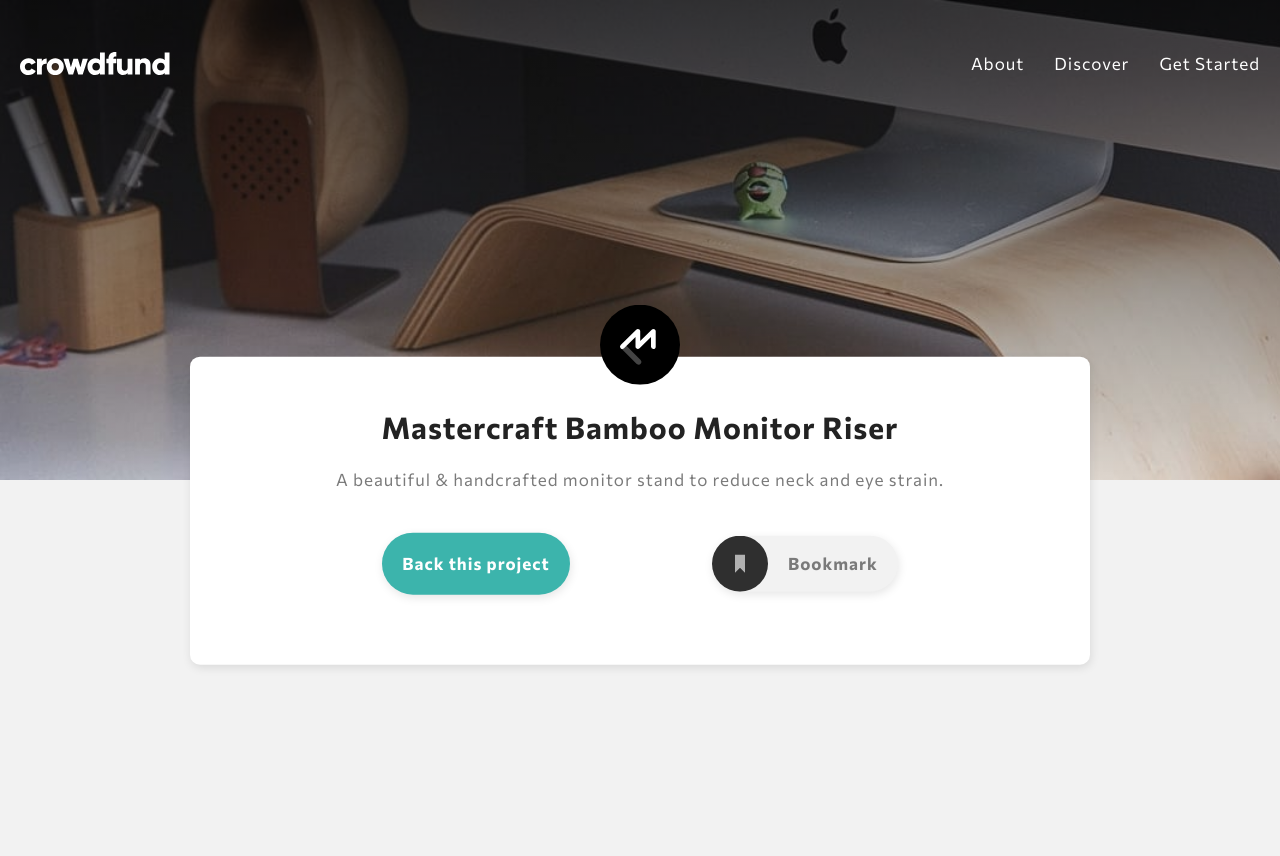
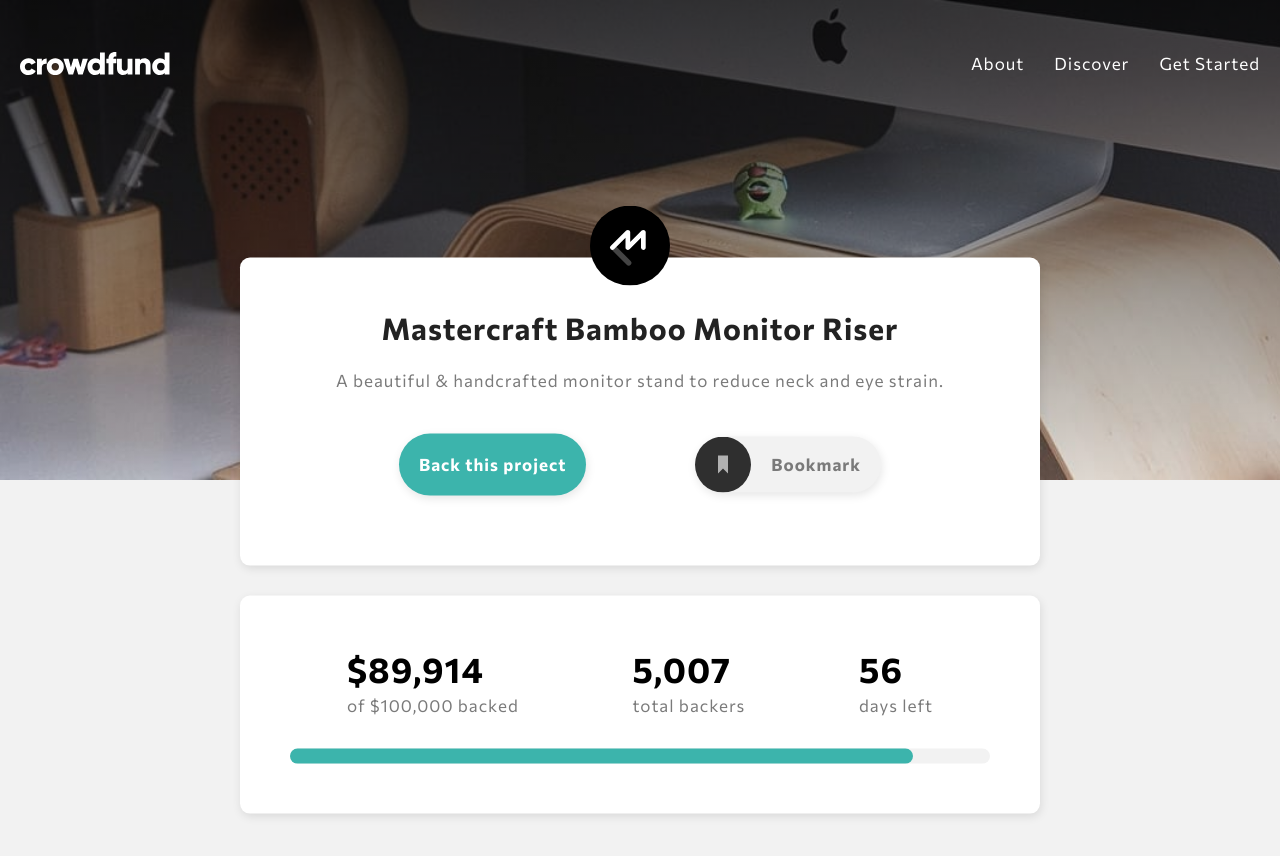
Before and after one commit to freetart/FEM-crowdfunding-product-page, a React (Create React App) app: page / in a window 1280 px wide. Shown: the top 856 px of the page. Before the commit the page ends 800 px from the top, so only its background shows below. Built offline with nearby package versions, Linux system fonts and the light colour scheme.

Commit message:
created stats card

```diff
--- a/src/App.js
+++ b/src/App.js
@@ -1,15 +1,25 @@
+import styled from "styled-components";
 import Globals from "./abstracts/Globals";
 import Header from "./components/Header";
 import CtaCard from "./components/CtaCard";
+import StatsCard from "./components/StatsCard";
+
+const Main = styled.main`
+  transform: translateY(-40%);
+  display: flex;
+  flex-direction: column;
+  gap: 3rem;
+`;
 
 const App = () => {
   return (
     <>
       <Globals />
       <Header />
-      <main>
+      <Main>
         <CtaCard />
-      </main>
+        <StatsCard />
+      </Main>
     </>
   );
 };
--- a/src/components/CtaCard.js
+++ b/src/components/CtaCard.js
@@ -40,7 +40,7 @@ const Container = styled.div`
 
 const CtaCard = () => {
   return (
-    <Card style={{ transform: "translateY(-40%)" }}>
+    <Card>
       <Container>
         <img src={logo} alt="mastercraft logo" className="cta-logo" />
         <h1 className="cta-heading">Mastercraft Bamboo Monitor Riser</h1>
@@ -50,7 +50,7 @@ const CtaCard = () => {
         <div className="cta-btns">
           <Button primary>Back this project</Button>
           <Button bookmark>
-            <img src={bookmarkIcon} alt="" className="btn-icon" />
+            <img src={bookmarkIcon} alt="bookmark icon" className="btn-icon" />
             <span className="bookmark-text">Bookmark</span>
           </Button>
         </div>
--- /dev/null
+++ b/src/components/StatsCard.js
@@ -0,0 +1,65 @@
+import styled from "styled-components";
+import Card from "./styledElements/Card";
+import { headingStyles, textStyles } from "../abstracts/Mixins";
+
+const Container = styled.div`
+  .stats {
+    display: flex;
+    align-items: center;
+    justify-content: space-around;
+    margin-bottom: 3rem;
+  }
+
+  .stat-number {
+    ${headingStyles}
+    font-size: var(--lg);
+  }
+
+  .stat-desc {
+    ${textStyles}
+    font-size: var(--xxs);
+    color: var(--darkGray);
+  }
+
+  .range-container {
+    width: 100%;
+    background-color: var(--lightGray);
+    border-radius: var(--mainRadius);
+    height: 1.5rem;
+  }
+
+  .range {
+    width: 89%;
+    background-color: var(--moderateCyan);
+    height: 1.5rem;
+    border-radius: var(--mainRadius);
+  }
+`;
+
+const StatsCard = () => {
+  return (
+    <Card>
+      <Container>
+        <div className="stats">
+          <div className="stat">
+            <h3 className="stat-number">$89,914</h3>
+            <p className="stat-desc">of $100,000 backed</p>
+          </div>
+          <div className="stat">
+            <h3 className="stat-number">5,007</h3>
+            <p className="stat-desc">total backers</p>
+          </div>
+          <div className="stat">
+            <h3 className="stat-number">56</h3>
+            <p className="stat-desc">days left</p>
+          </div>
+        </div>
+        <div className="range-container">
+          <div className="range"></div>
+        </div>
+      </Container>
+    </Card>
+  );
+};
+
+export default StatsCard;
--- a/src/components/styledElements/Card.js
+++ b/src/components/styledElements/Card.js
@@ -4,7 +4,7 @@ const Card = styled.article`
   background-color: var(--white);
   border-radius: var(--mainRadius);
   box-shadow: var(--mainShadow);
-  max-width: 900px;
+  width: 800px;
   margin: 0 auto;
   padding: 5rem;
 `;
```
